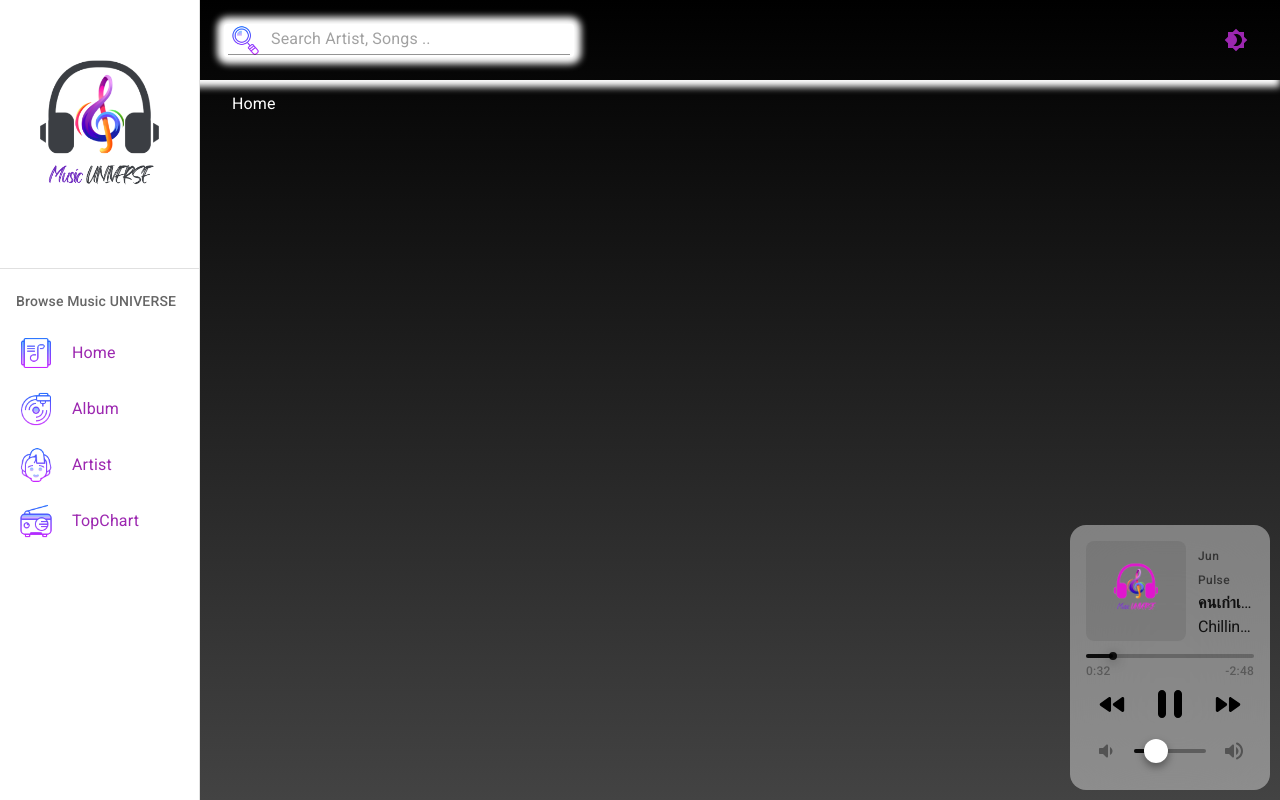
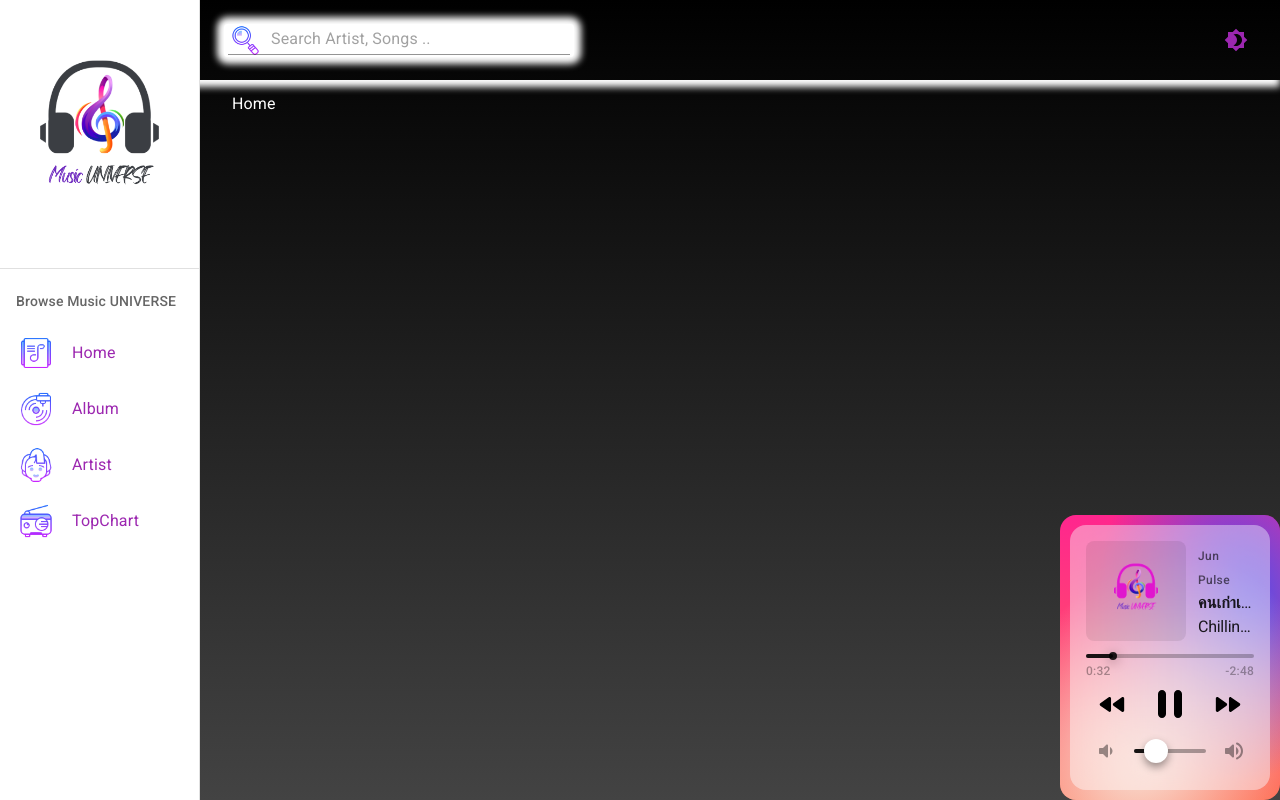
Before and after one commit to AdrienBelhomme/spotify-clone, a React (Create React App) app: page / in a window 1280 px wide. Built offline with nearby package versions, Linux system fonts and the light colour scheme; no server answers.

Commit message:
fix player background theme

```diff
--- a/src/App.jsx
+++ b/src/App.jsx
@@ -23,7 +23,7 @@ const App = () => {
             </Routes>
           </div>
           {isMobile ? (
-            <div style={{ position: 'absolute', right: '0px', bottom: '0px', width: '100%' }}>
+            <div style={{ position: 'absolute', bottom: '0px', width: '100%', left: '0px', right: '0px', padding: '5px' }}>
               <Player />
             </div>
           ) : (
--- a/src/components/Player.jsx
+++ b/src/components/Player.jsx
@@ -3,6 +3,39 @@ import { styled, useTheme } from '@mui/material/styles';
 import { Box, Typography, Slider, IconButton, Stack, useMediaQuery } from '@mui/material';
 import { PauseRounded, PlayArrowRounded, FastForwardRounded, FastRewindRounded, VolumeUpRounded, VolumeDownRounded } from '@mui/icons-material';
 import logoLight from '../assets/images/Music_UNIVERSE__2_-removebg-preview.png';
+
+const WallPaper = styled('div')({
+  position: 'absolute',
+  borderRadius: 16,
+  width: '100%',
+  height: '100%',
+  top: 0,
+  left: 0,
+  overflow: 'hidden',
+  background: 'linear-gradient(rgb(255, 38, 142) 0%, rgb(255, 105, 79) 100%)',
+  transition: 'all 500ms cubic-bezier(0.175, 0.885, 0.32, 1.275) 0s',
+  '&:before': {
+    content: '""',
+    width: '140%',
+    height: '140%',
+    position: 'absolute',
+    top: '-40%',
+    right: '-50%',
+    background:
+        'radial-gradient(at center center, rgb(62, 79, 249) 0%, rgba(62, 79, 249, 0) 64%)',
+  },
+  '&:after': {
+    content: '""',
+    width: '140%',
+    height: '140%',
+    position: 'absolute',
+    bottom: '-50%',
+    left: '-30%',
+    background:
+        'radial-gradient(at center center, rgb(247, 237, 225) 0%, rgba(247, 237, 225, 0) 70%)',
+    transform: 'rotate(30deg)',
+  },
+});
 
 const Widget = styled('div')(({ theme }) => {
   return {
@@ -54,9 +87,9 @@ const MusicPlayerSlider = () => {
   const mainIconColor = theme.palette.mode === 'dark' ? '#fff' : '#000';
   const lightIconColor = theme.palette.mode === 'dark' ? 'rgba(255,255,255,0.4)' : 'rgba(0,0,0,0.4)';
   return (
-
+    <Box>
+      {!isMobile ? (
         <Box sx={{ width: '100%', overflow: 'hidden', padding: '10px' }}>
-      {!isMobile ? (
           <Widget>
             <Box sx={{ display: 'flex', alignItems: 'center' }}>
               <CoverImage>
@@ -177,9 +210,17 @@ const MusicPlayerSlider = () => {
               <VolumeUpRounded htmlColor={lightIconColor} />
             </Stack>
           </Widget>
-      )
-        : (
-          <Widget>
+          <WallPaper />
+        </Box>
+      ) : (
+        <Box>
+          <Widget style={{ overflow: 'hidden', display: 'flex', justifyContent: 'space-around', alignItems: 'center', width: '100%', height: '100px', padding: '10px' }}>
+            <CoverImage>
+              <img
+                alt="can't win - Chilling Sunday"
+                src={logoLight}
+              />
+            </CoverImage>
             <Box
               sx={{
                 display: 'flex',
@@ -209,6 +250,8 @@ const MusicPlayerSlider = () => {
               </IconButton>
             </Box>
           </Widget>
+          <WallPaper />
+        </Box>
       )}
     </Box>
   );
```
Lines whose indentation alone changed are shown as unchanged.
